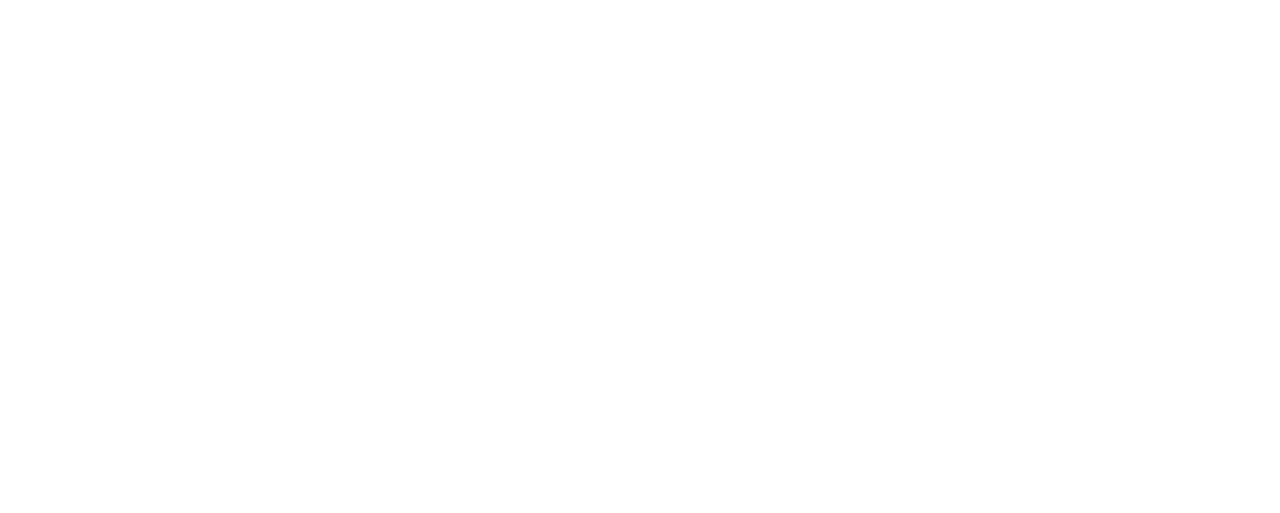
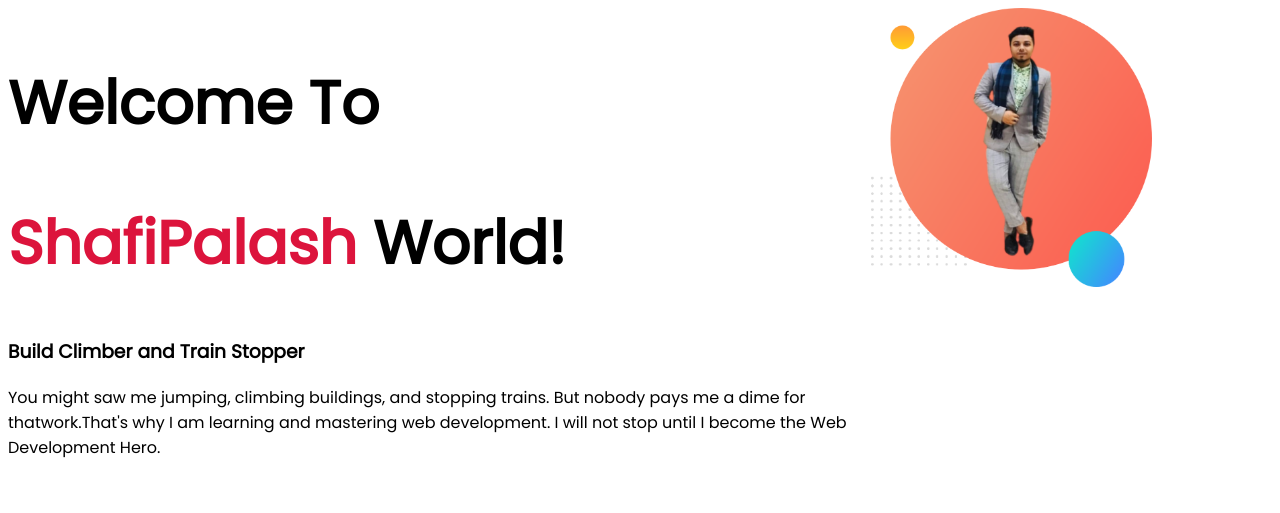
Before and after one commit to shafipalash/developer-portfolio, a plain HTML site: page index.html in a window 1280 px wide. Drawn offline with Linux system fonts and the light colour scheme.

Commit message:
top-banner-added

```diff
--- a/index.html
+++ b/index.html
@@ -1,13 +1,34 @@
 <!DOCTYPE html>
 <html lang="en">
+
 <head>
     <meta charset="UTF-8">
     <meta http-equiv="X-UA-Compatible" content="IE=edge">
     <meta name="viewport" content="width=device-width, initial-scale=1.0">
     <title>shafi porfolio</title>
+    <link rel="preconnect" href="https://fonts.googleapis.com">
+    <link rel="preconnect" href="https://fonts.gstatic.com" crossorigin>
+    <link href="https://fonts.googleapis.com/css2?family=Poppins&display=swap" rel="stylesheet">
     <link rel="stylesheet" href="style.css">
 </head>
+
 <body>
+    <section>
+        <div class="half-width">
+            <h1>Welcome To</h1>
+            <h1><span class="red-color"> ShafiPalash</span> World!</h1>
+            <h3>Build Climber and Train Stopper</h3>
+            <p>You might saw me jumping, climbing buildings, and stopping trains. But nobody pays me a
+                dime for thatwork.That's why I am learning and mastering web development. I will not
+                stop until I become the Web Development Hero.
+            </p>
+            <a class="link-button" href="https://programminghero1.github.io/developer-portfolio/">Hire me</a>
+        </div>
+        <div class="half-width">
+            <img src="images/shafi-palash.png" alt="">
+        </div>
+    </section>
 
 </body>
+
 </html>
--- a/style.css
+++ b/style.css
@@ -0,0 +1,27 @@
+body{
+    font-family: 'Poppins', sans-serif;
+}
+h1{
+    font-size: 60px;
+}
+.red-color{
+    color: crimson;
+}
+section{
+    display: flex;
+}
+.halg-width{
+    width: 50%;
+    padding: 5%;
+}
+.half-width img{
+    width: 70%;
+}
+.link-button{
+    text-decoration: none;
+    background-image: linear-gradient(orange tomato);
+    padding: 10px 40px;
+    border-radius: 5px;
+    color: white;
+    font-weight: 700;
+}
```
Also changed, not shown: images/shafi-palash.png (added).
